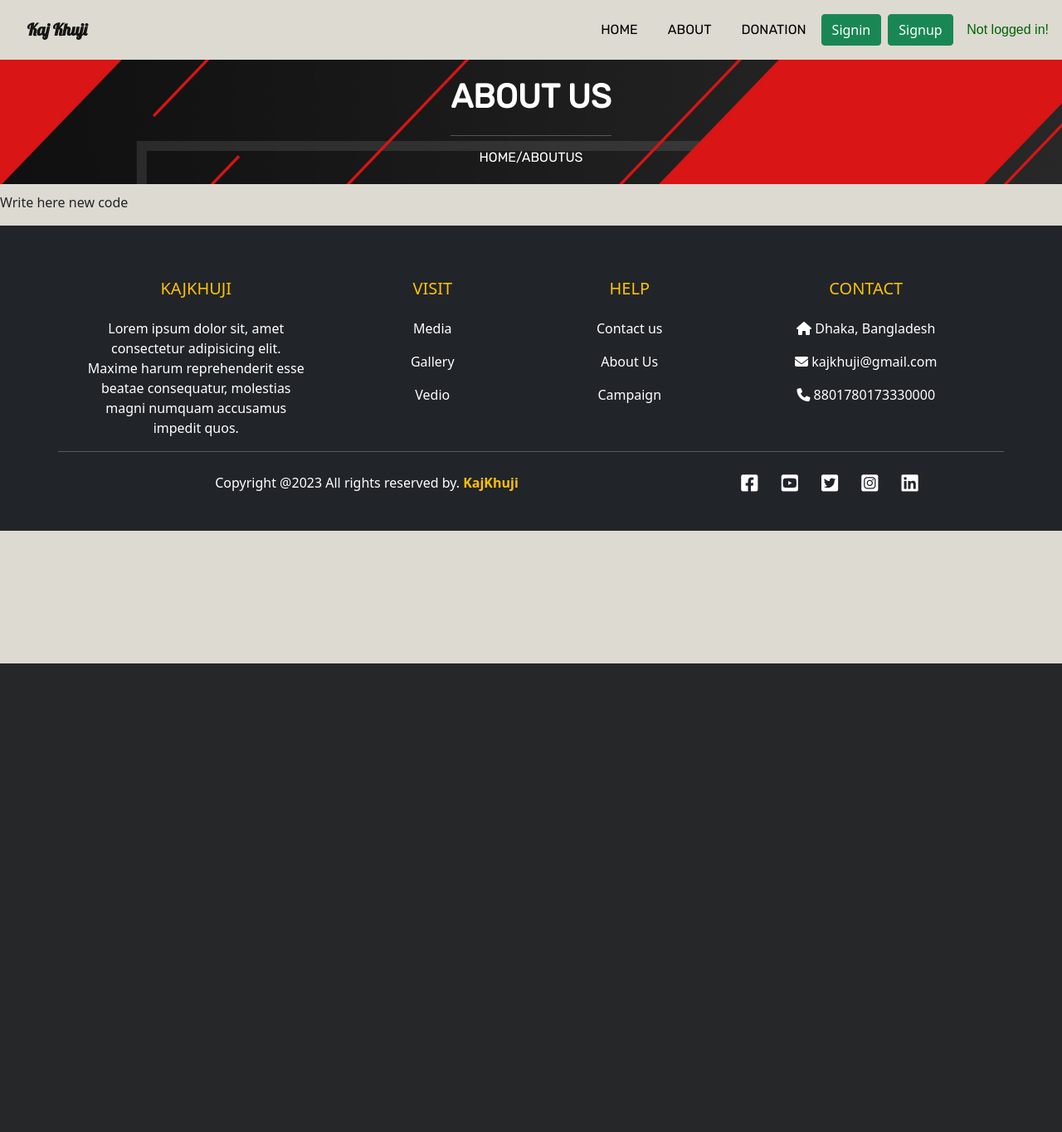
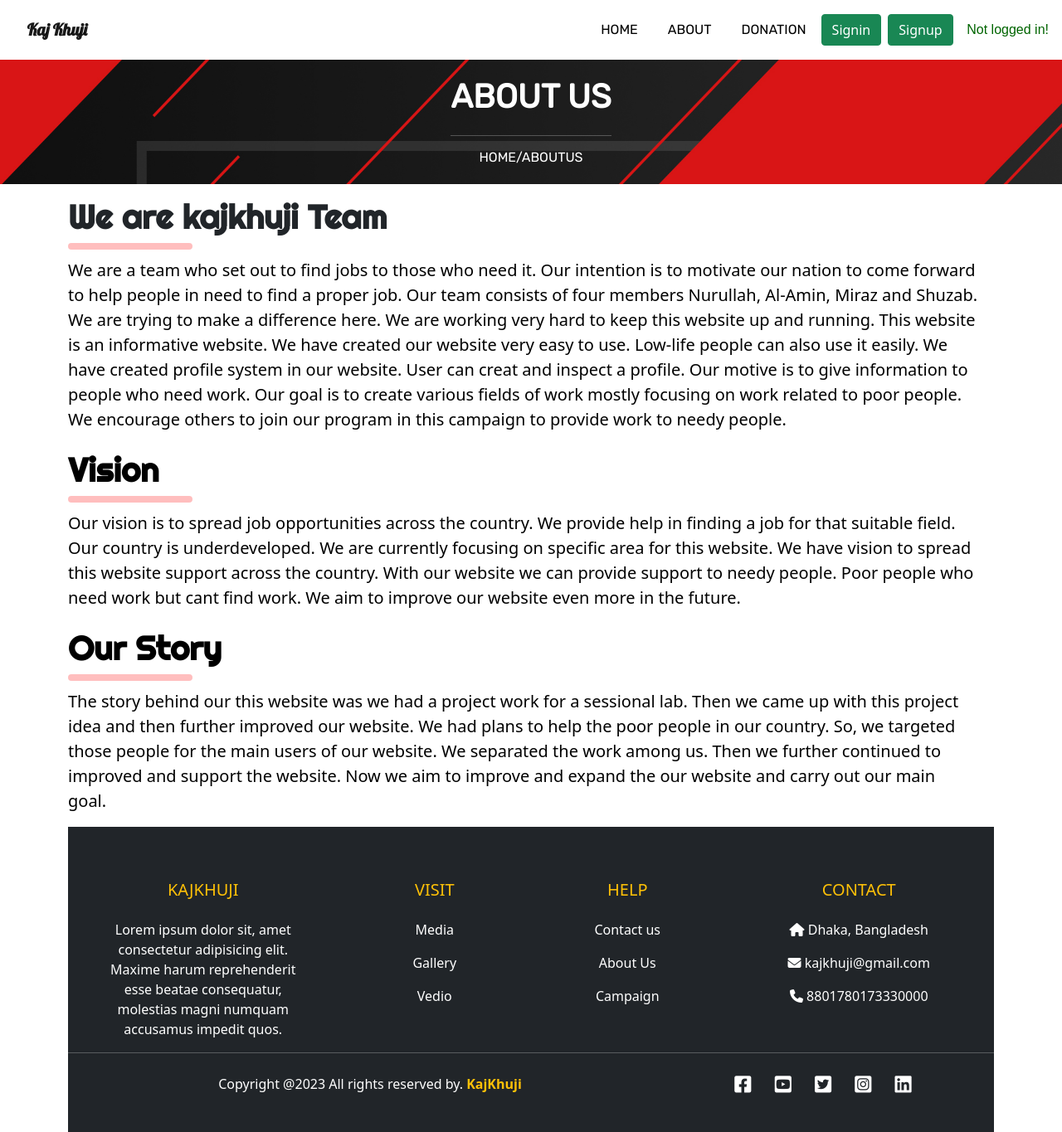
Before and after one commit to NurullahSanY/KajKhuji, a PHP site: page /about.php in a window 1280 px wide. Shown: the whole page at 83% size. Before the commit the page ends 800 px from the top, so only its background shows below. Run offline with PHP 8.4, Linux system fonts and the light colour scheme; some web fonts are replaced.

Commit message:
about us updated

```diff
--- a/CSS/style.css
+++ b/CSS/style.css
@@ -100,7 +100,7 @@ margin-bottom: 10px;
     font-size: 20px;
     padding: 10px 10px;
 }
-@media screen  and (max-width: 1080p){
+/* @media screen  and (max-width: 1080p){
     .container{
         width: 80%;
         display: block;
@@ -137,7 +137,33 @@ margin-bottom: 10px;
     .content-section .social{
         text-align: center;
     }
+} */
+
+
+.about_title_style{
+    font-size: 40px;
+    font-family: 'Righteous', cursive;
+    font-weight: bolder;
 }
+
+hr.horizontal{
+    border: 4px solid red;
+    border-radius: 5px;
+    width: 150px;
+    margin-top: -15px;
+    /* margin-left: 5px; */
+    margin-bottom: 10px;
+
+}
+
+.about_text_block{
+    margin: 10px 10px 0px 0px ;
+    font-size: 20px;
+    color: black;
+}
+
+
+
 /* about us style ends */
 .bg-theme{
     background-color: red;
@@ -149,8 +175,4 @@ margin-left: -130px;
     color:#fff ;
 }
 
-
-
-
-
 /* payment part end */
--- a/about.php
+++ b/about.php
@@ -17,7 +17,7 @@ include "connection.php";
     <title>about</title>
     <?php require 'head.php' ?>
 </head>
-<body class="b-ground">
+<body class="">
 
     <!-- Bannar -->
     <div class="bannar_donation">
@@ -28,11 +28,32 @@ include "connection.php";
     </div>
   </div>
 
+  <div class="container">
 
-  <p>Write here new code</p>
+  <div class="about_title_style">
+  <p>We are kajkhuji Team</p>
+  <hr class="horizontal" >
+  </div>
+  <div class="about_text_block">
+  <p>We are a team who set out to find jobs to those who need it. Our intention is to motivate our nation to come forward to help people in need to find a proper job. Our team consists of four members Nurullah, Al-Amin, Miraz and Shuzab. We are trying to make a difference here. We are working very hard to keep this website up and running. This website is an informative website. We have created our website very easy to use. Low-life people can also use it easily. We have created profile system in our website. User can creat and inspect a profile. Our motive is to give information to people who need work. Our goal is to create various fields of work mostly focusing on work related to poor people. We encourage others to join our program in this campaign to provide work to needy people.</p>
+  <div class="about_title_style">
+  <p>Vision</p>
+  <hr class="horizontal" >
+  </div>
+  <div class="about_text_block">
+    <p>Our vision is to spread job opportunities across the country. We provide help in finding a job for that suitable field. Our country is underdeveloped. We are currently focusing on specific area for this website. We have vision to spread this website support across the country. With our website we can provide support to needy people. Poor people who need work but cant find work. We aim to improve our website even more in the future.</p>
+  </div>
+
+  <div class="about_title_style">
+  <p>Our Story</p>
+  <hr class="horizontal" >
+  </div>
+  <div class="about_text_block">
+  <p>The story behind our this website was we had a project work for a sessional lab. Then we came up with this project idea and then further improved our website. We had plans to help the poor people in our country. So, we targeted those people for the main users of our website. We separated the work among us. Then we further continued to improved and support the website. Now we aim to improve and expand the our website and carry out our main goal.</p>
+  </div>
 
 
-
+  </div>
 
 
 
--- a/donation.php
+++ b/donation.php
@@ -82,7 +82,7 @@ else
         </div>
 
         <div>
-          <button type="submit" id="submit" name="submit" class="btn btn-success col-12">submit</button>
+          <button type="submit" id="submit" name="submit" class="btn btn-danger col-12">submit</button>
           </div>
 
       </form>
```
